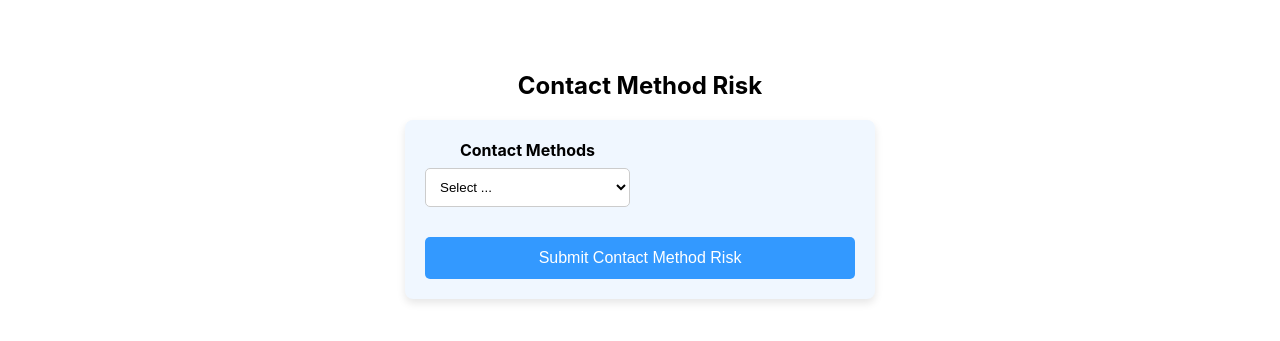
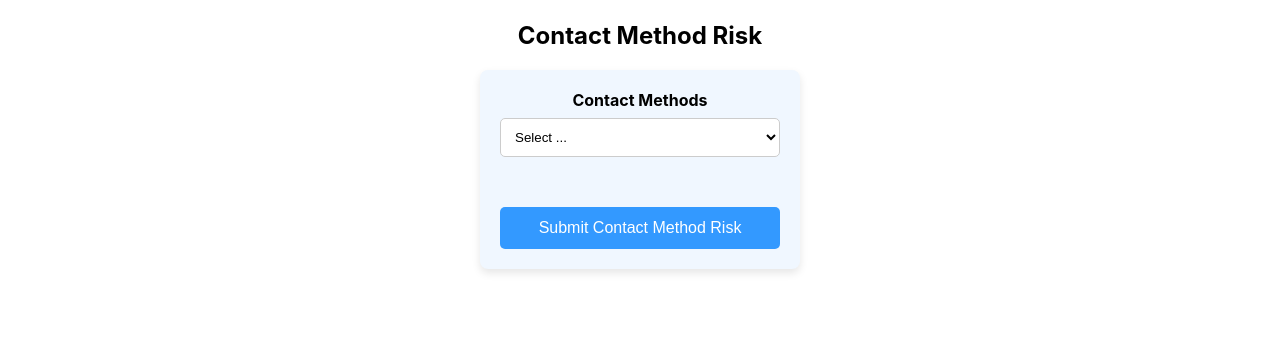
Before and after one commit to YQiZhu/ScamGuard, a React (Create React App) app in the folder scamguard_react/: page /riskAssessment in a window 1280 px wide. Shown: the part 247-588 px from the top of the page. Built offline with nearby package versions, Linux system fonts and the light colour scheme.

Commit message:
Update risk assessment chart

```diff
--- a/scamguard_react/package.json
+++ b/scamguard_react/package.json
@@ -39,6 +39,7 @@
     ]
   },
   "devDependencies": {
-    "@babel/plugin-proposal-private-property-in-object": "^7.21.11"
+    "@babel/plugin-proposal-private-property-in-object": "^7.21.11",
+    "cross-env": "^7.0.3"
   }
 }
--- a/scamguard_react/src/App.css
+++ b/scamguard_react/src/App.css
@@ -18,7 +18,7 @@
 }
 
 .App-header {
-  background-color: #0579DE;
+  background-color: #1041A1;
   padding-top: 50px;
   padding-bottom: 30px;
   display: flex;
--- a/scamguard_react/src/RiskAssessment/DemographicResultsChart.js
+++ b/scamguard_react/src/RiskAssessment/DemographicResultsChart.js
@@ -1,13 +1,26 @@
 import React from 'react';
 import { BarChart, Bar, XAxis, YAxis, CartesianGrid, Tooltip, Legend, ResponsiveContainer } from 'recharts';
+import './RiskAssessmentChart.css';
 
-// Custom tooltip to format currency for 'Average Loss for Seniors'
-const CustomTooltip = ({ active, payload }) => {
+// Custom tooltip for 'Exposure Risk'
+const CustomTooltipExposure = ({ active, payload }) => {
     if (active && payload && payload.length) {
         return (
             <div className="custom-tooltip">
                 <p className="label">{`Scam Type: ${payload[0].payload['Scam Type']}`}</p>
                 <p>{`Exposure Risk: ${payload[0].payload['exposure_risk']}x`}</p>
+            </div>
+        );
+    }
+    return null;
+};
+
+// Custom tooltip for 'Average Loss for Seniors'
+const CustomTooltipLoss = ({ active, payload }) => {
+    if (active && payload && payload.length) {
+        return (
+            <div className="custom-tooltip">
+                <p className="label">{`Scam Type: ${payload[0].payload['Scam Type']}`}</p>
                 <p>{`Average Loss for Seniors: $${payload[0].payload['Average Loss for Seniors'].toLocaleString()}`}</p>
             </div>
         );
@@ -31,19 +44,36 @@ const DemographicResultsChart = ({ data }) => {
 
 
     return (
-        // Set a height for the container
+        <div className="risk-assessment-chart-container">
+            <div className="risk-assessment-chart-wrapper">
+                {/* Exposure Risk Chart */}
                 <ResponsiveContainer width="100%" height={400}>
                     <BarChart data={processedData}>
                         <CartesianGrid strokeDasharray="3 3" />
                         <XAxis dataKey="Scam Type" />
                         <YAxis />
-                <Tooltip content={<CustomTooltip />} />
-                <Legend />
+                        <Tooltip content={<CustomTooltipExposure />} />
+                        <Legend formatter={(value) => "Exposure Risk"}/>
                         {/* Ensure the data keys are correct */}
-                <Bar dataKey="exposure_risk" fill="#8884d8" />
-                <Bar dataKey="Average Loss for Seniors" fill="#82ca9d" />
+                        <Bar dataKey="exposure_risk" fill="#8884d8" radius={[30, 30, 30, 30]}/>
                     </BarChart>
                 </ResponsiveContainer>
+            </div>
+
+            <div className="risk-assessment-chart-wrapper">
+                {/* Average Loss for Seniors Chart */}
+                <ResponsiveContainer width="100%" height={400}>
+                    <BarChart data={processedData}>
+                        <CartesianGrid strokeDasharray="3 3" />
+                        <XAxis dataKey="Scam Type" />
+                        <YAxis />
+                        <Tooltip content={<CustomTooltipLoss />} />
+                        <Legend />
+                        <Bar dataKey="Average Loss for Seniors" fill="#82ca9d" radius={[30, 30, 30, 30]}/>
+                    </BarChart>
+                </ResponsiveContainer>
+            </div>
+        </div>
     );
 };
 
--- /dev/null
+++ b/scamguard_react/src/RiskAssessment/RiskAssessmentChart.css
@@ -0,0 +1,16 @@
+.risk-assessment-chart-container {
+    display: flex;
+    justify-content: space-between;
+    gap: 20px;
+    /* Space between charts */
+    width: 100%;
+    /* Ensure it takes up the full width */
+
+}
+
+.risk-assessment-chart-wrapper {
+    flex-grow: 1;
+    /* Ensure both charts take equal space */
+    max-width: 48%;
+    /* Adjust the width to fit both charts in one row */
+}
--- a/scamguard_react/src/RiskAssessmentPage.css
+++ b/scamguard_react/src/RiskAssessmentPage.css
@@ -1,8 +1,14 @@
 .ScamRiskPage {
+    margin: auto;
+    align-items: center;
+    justify-content: center;
+}
+
+.main-session-assessment {
     max-width: 800px;
     margin: auto;
-    padding-top: 50px;
-    padding-bottom: 50px;
+    align-items: center;
+    justify-content: center;
 }
 
 .scam-risk-header {
@@ -45,7 +51,26 @@
     box-shadow: 0 4px 8px rgba(0, 0, 0, 0.1);
 }
 
+.contact-risk-form {
+    display: flex;
+    flex-direction: column;
+    align-self: center;
+    grid-template-columns: repeat(1, 1fr);
+    /* grid-template-columns: 1fr; */
+    /* 2 columns */
+    grid-gap: 20px;
+    /* Space between the input fields */
+    padding: 20px;
+    background-color: #f0f7ff;
+    width: 100%;
+    max-width: 280px;
+    border-radius: 8px;
+    box-shadow: 0 4px 8px rgba(0, 0, 0, 0.1);
+    margin: 0 auto;
+}
+
 .form-group {
+    /* align-self: center; */
     display: flex;
     flex-direction: column;
     justify-content: space-between;
@@ -61,6 +86,8 @@
     border-radius: 5px;
     border: 1px solid #ccc;
     background-color: #fff;
+    width: 100%;
+    /* margin: 5px; */
 }
 
 .submit-btn {
@@ -79,6 +106,14 @@
     background-color: #0579DE;
 }
 
+.error-message {
+    grid-column: span 2;
+    align-self: center;
+    /* Align error message vertically */
+    color: red;
+    font-size: 0.9rem;
+}
+
 .scam-chart {
     margin-top: 30px;
     text-align: center;
--- a/scamguard_react/src/RiskAssessmentPage.js
+++ b/scamguard_react/src/RiskAssessmentPage.js
@@ -20,6 +20,10 @@ const RiskAssessmentPage = () => {
     const [isSubmittedDemographic, setIsSubmittedDemographic] = useState(false);
     const [isLoadingDemographic, setIsLoadingDemographic] = useState(false);   // To track loading
 
+    // State for error messages
+    const [contactMethodError, setContactMethodError] = useState('');
+    const [demographicError, setDemographicError] = useState('');
+
     const contactMethods = ['Email', 'Fax', 'Internet', 'Mail', 'Mobile apps', 'Phone call', 'Social media/Online forums', 'Text message'];
     const genders = ['Female', 'Male'];
     const locations = ['Australian Capital Territory', 'New South Wales', 'Northern Territory', 'Queensland', 'South Australia', 'Tasmania', 'Victoria', 'Western Australia'];
@@ -28,6 +32,11 @@ const RiskAssessmentPage = () => {
     // Handle Contact Method form submission
     const handleSubmitContactMethod = (e) => {
         e.preventDefault();
+        if (!contactMethod) {
+            setContactMethodError('Please select a contact method.');
+            return;
+        }
+        setContactMethodError('');  // Clear error message if valid
         setIsSubmittedContactMethod(true);
         setIsLoadingContactMethod(true);  // Start loading
 
@@ -38,7 +47,7 @@ const RiskAssessmentPage = () => {
         axios.post('https://scamguard.live/api/contact_method_risk/', formData)
             .then((response) => {
                 setContactMethodData(response.data);
-                // console.log('Contact Method Data:', response.data);
+                console.log('Contact Method Data:', response.data);
                 setIsLoadingContactMethod(false);
             })
             .catch((error) => {
@@ -50,6 +59,11 @@ const RiskAssessmentPage = () => {
     // Handle Demographic Risk form submission
     const handleSubmitDemographic = (e) => {
         e.preventDefault();
+        if (!gender || !location || !ageGroup) {
+            setDemographicError('Please fill in all demographic fields.');
+            return;
+        }
+        setDemographicError('');  // Clear error message if valid
         setIsSubmittedDemographic(true);
         setIsLoadingDemographic(true);  // Start loading
 
@@ -76,17 +90,17 @@ const RiskAssessmentPage = () => {
     };
 
     return (
-        <div>
+        <div className="ScamRiskPage">
             <header className="scam-risk-header">
                 <h1>Scams Risk Assessment</h1>
                 <p>Informing you of the most possible scams you will meet</p>
             </header>
 
-            <main className="ScamRiskPage">
+            <main className="main-session-assessment">
                 <section className="analysis-form">
                     {/* Contact Method Risk Form */}
                     <h2>Contact Method Risk</h2>
-                    <form onSubmit={handleSubmitContactMethod} className="risk-form">
+                    <form onSubmit={handleSubmitContactMethod} className="contact-risk-form">
                         <div className="form-group">
                             <label>Contact Methods</label>
                             <select onChange={(e) => setContactMethod(e.target.value)} value={contactMethod}>
@@ -96,6 +110,7 @@ const RiskAssessmentPage = () => {
                                 ))}
                             </select>
                         </div>
+                        <div className="error-message">{contactMethodError}</div>
                         <button type="submit" className="submit-btn">Submit Contact Method Risk</button>
                     </form>
 
@@ -103,7 +118,8 @@ const RiskAssessmentPage = () => {
 
 
                     {/* Display Contact Method Risk Chart */}
-                    {isSubmittedContactMethod && !isLoadingContactMethod && Array.isArray(contactMethodData) && contactMethodData.length > 0 && (
+                    {isSubmittedContactMethod && !isLoadingContactMethod && Array.isArray(contactMethodData) && (
+                        contactMethodData.length > 0 ? (
                             <section className="scam-chart">
                                 <h3>Contact Method Risk Analysis Results</h3>
                                 <ContactMethodResultsChart data={contactMethodData} />
@@ -114,6 +130,11 @@ const RiskAssessmentPage = () => {
                                     </div>
                                 ))}
                             </section>
+                        ) : (
+                            <div className="no-data-message">
+                                <p>No data found for the selected contact method.</p>
+                            </div>
+                        )
                     )}
 
                 </section>
@@ -151,7 +172,7 @@ const RiskAssessmentPage = () => {
                                 ))}
                             </select>
                         </div>
-
+                        <div className="error-message">{demographicError}</div>
                         <button type="submit" className="submit-btn">Submit Demographic Risk</button>
                     </form>
 
@@ -159,7 +180,8 @@ const RiskAssessmentPage = () => {
                     {isLoadingDemographic && <div className="loading">Loading demographic data...</div>}
 
                     {/* Display Demographic Risk Chart */}
-                    {isSubmittedDemographic && !isLoadingDemographic && Array.isArray(demographicData) && demographicData.length > 0 && (
+                    {isSubmittedDemographic && !isLoadingDemographic && Array.isArray(demographicData) && (
+                        demographicData.length > 0 ? (
                             <section className="scam-chart">
                                 <h3>Demographic Risk Analysis Results</h3>
                                 <DemographicResultsChart data={demographicData} />
@@ -170,6 +192,11 @@ const RiskAssessmentPage = () => {
                                     </div>
                                 ))}
                             </section>
+                        ) : (
+                            <div className="no-data-message">
+                                <p>No data found for the selected demographic criteria.</p>
+                            </div>
+                        )
                     )}
 
                 </section>
```
Also changed, not shown: scamguard_react/src/RiskAssessment/ContactMethodResultsChart.js (+48 -8 lines), 1 other file (tests, documents, lock files or other folders). Lines whose indentation alone changed are shown as unchanged.
